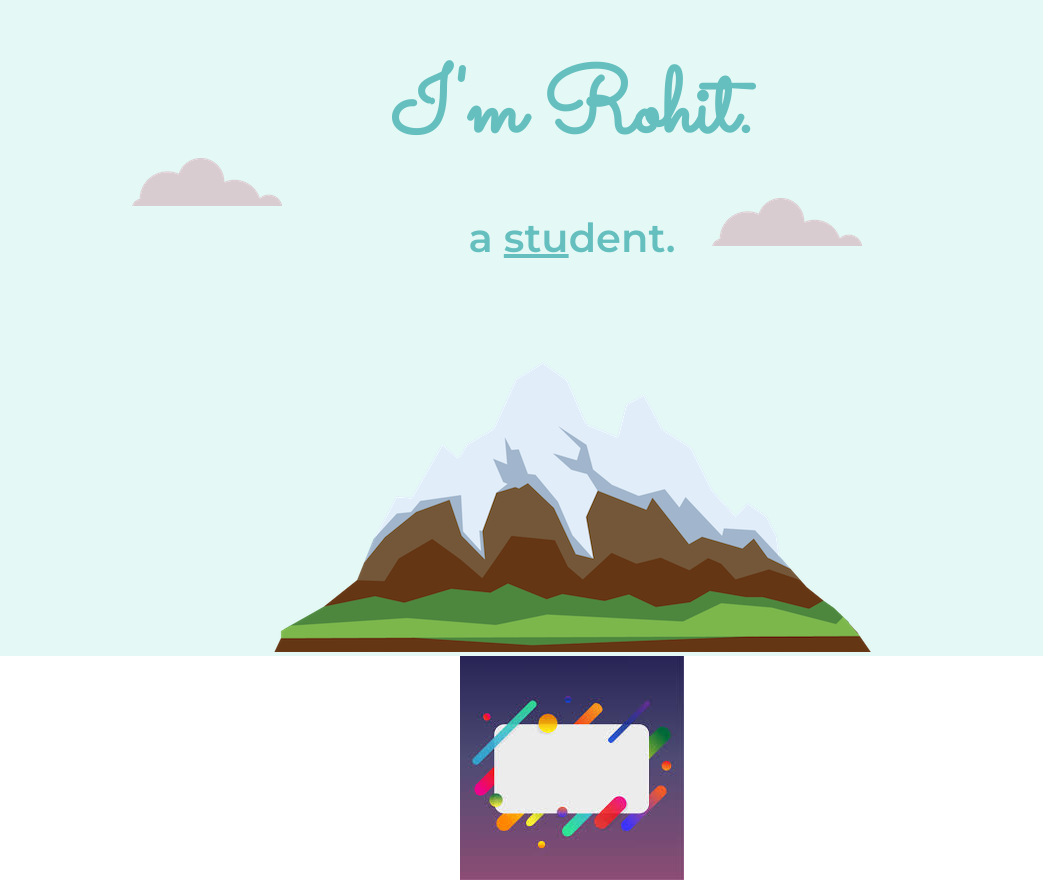
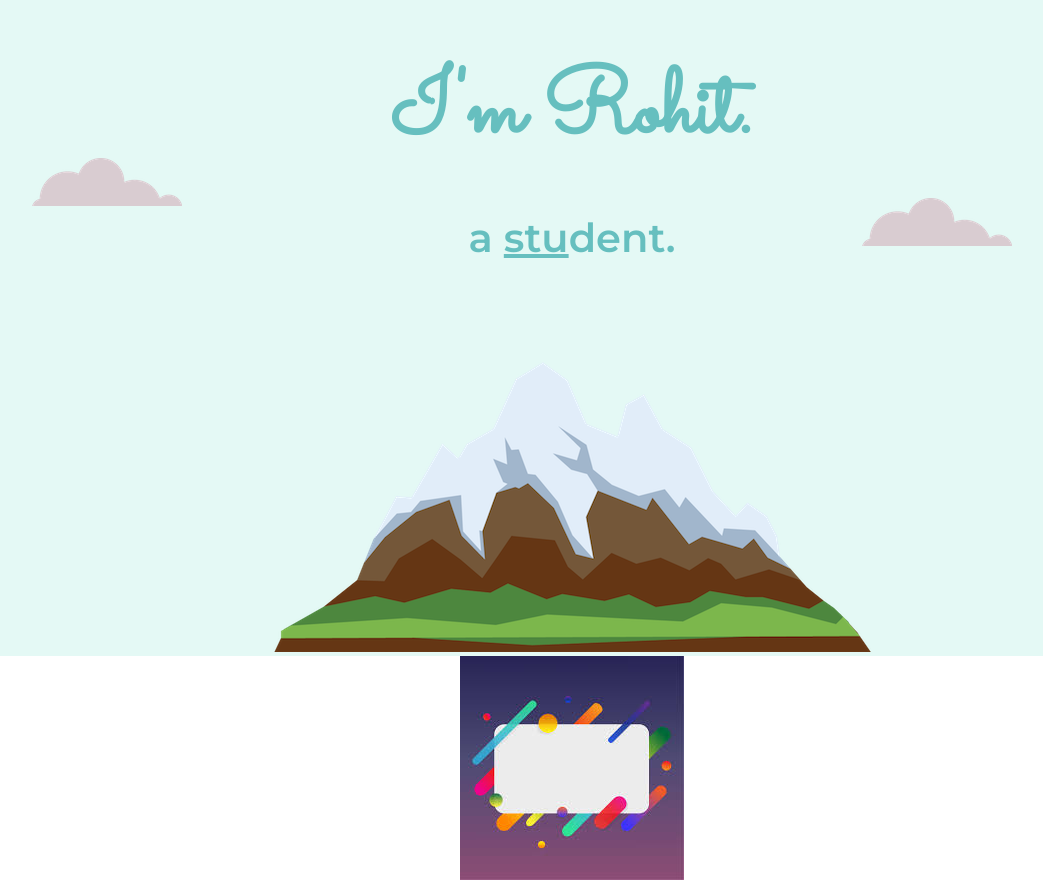
Before and after one commit to rohit12043/rohit12043-2.github.io, a plain HTML site: page index.html in a window 1280 px wide. Shown: the part 102-985 px from the top of the page, without its empty margins (68-1111 px from the left). Drawn offline with Linux system fonts and the light colour scheme.

Commit message:
Update styles.css

```diff
--- a/css/styles.css
+++ b/css/styles.css
@@ -53,13 +53,13 @@ a:hover{
 .bottomcloud {
   position: absolute;
   top: 300px;
-  right: 350px;
+  right: 200px;
 }
 
 .topcloud {
   position: absolute;
   bottom: 450px;
-  left: 200px;
+  left: 100px;
 }
 
 .python {
```
